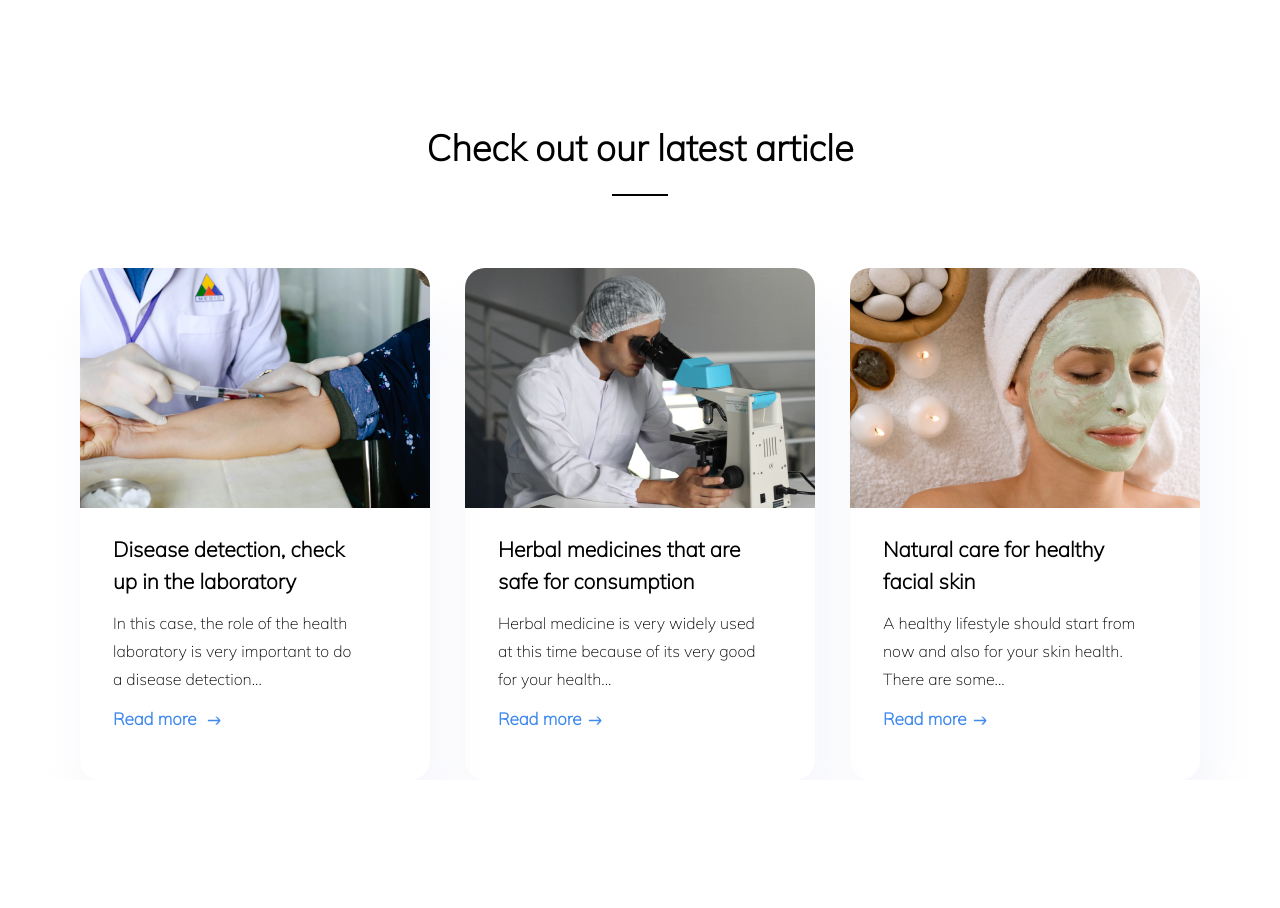
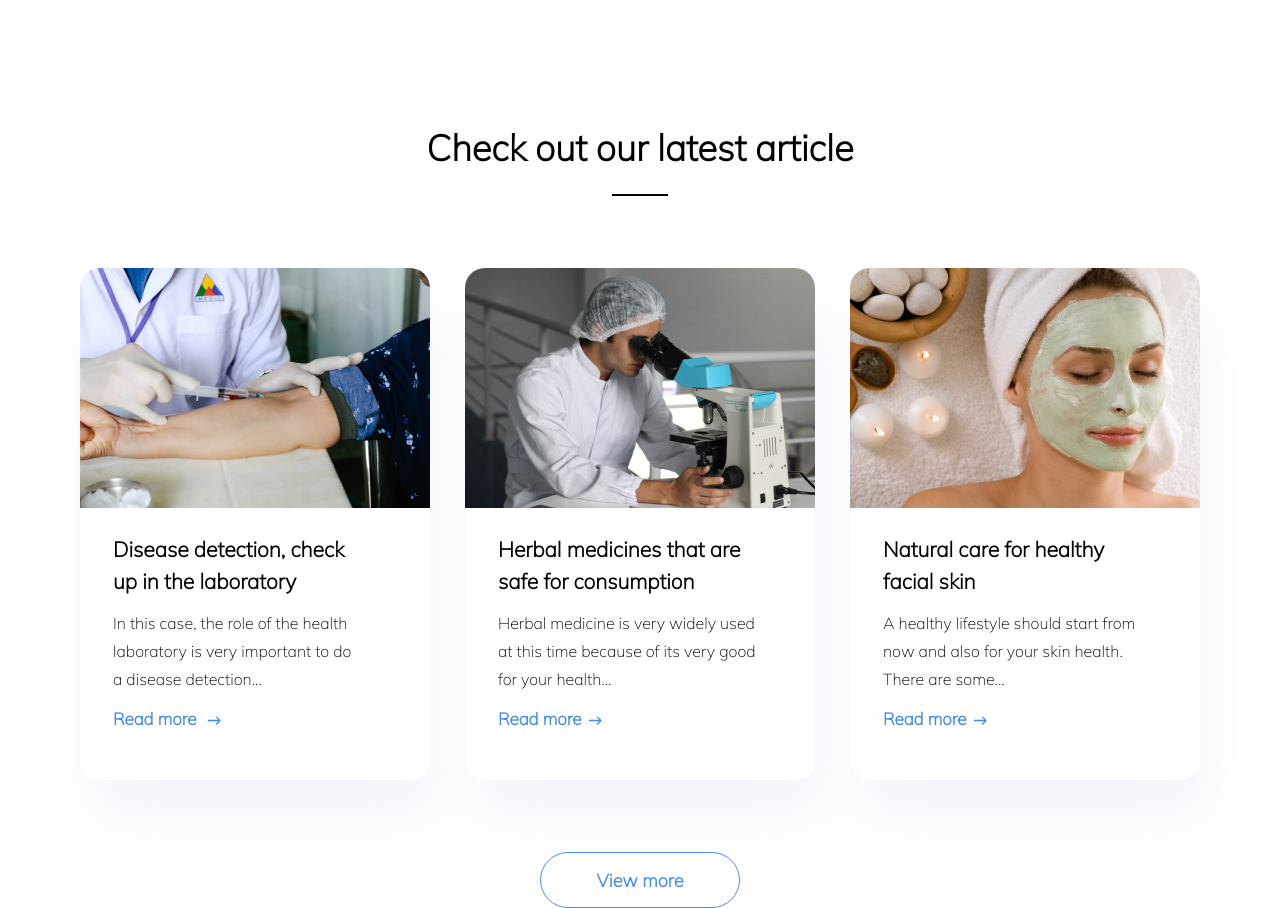
Before and after one commit to marko545/trafalgar, a website: page index.html in a window 1280 px wide. Shown: the part 4240-5148 px from the top of the page. Before the commit the page ends 5020 px from the top, so only its background shows below. Drawn offline with nearby package versions, Linux system fonts and the light colour scheme.

Commit message:
second commit

```diff
--- a/index.html
+++ b/index.html
@@ -118,7 +118,7 @@
 
 
      <div class="leadingText">
-        <h4>Leading healthcare providers</h4>
+        <h4>Leading healthcare</br> providers</h4>
         <div class="border2"></div>
      <p>Trafalgar provides progressive, and affordable</br> healthcare, accessible on mobile and online for</br> everyone. To us, it’s not just work. We take pride</br> in the solutions we deliver</p>
 
@@ -196,7 +196,7 @@
 </div>
   </div>
 
-  <section>
+  <section class="blog-section">
     <h4>Check out our latest article</h4>
     <div class="border"></div>
     <div class="blogs">
@@ -229,6 +229,7 @@
 </article>
 
     </div>
+    <button type="button" class="button" id="viewAllButton">View more</button>
   </section>
 
         <script src="https://cdn.jsdelivr.net/npm/swiper/swiper-bundle.min.js"></script>
--- a/style.css
+++ b/style.css
@@ -315,6 +315,7 @@ div.service-card p {
   margin-top: 270px;
   flex-wrap: wrap;
   margin-bottom: 60px;
+  width: 1273px;
 }
 
 .leadingText p {
@@ -326,7 +327,7 @@ div.service-card p {
 }
 
 .leadingText {
-  width: 445px;
+  width: 486px;
   height: auto;
   margin-top: 57px;
 }
@@ -374,7 +375,10 @@ div.service-card p {
   margin-top: 270px;
   flex-wrap: wrap;
   margin-bottom: 60px;
+  width: 1156px;
+
 }
+
 
 .downloadText p {
   font-style: normal;
@@ -382,13 +386,15 @@ div.service-card p {
   font-size: 18px;
   line-height: 30px;
   color: #7d7987;
-  margin-left: auto;
+
+
 }
 
 .downloadText {
-  width: 445px;
+  width: 420px;
   height: auto;
   margin-top: 36px;
+
 }
 
 .download h4 {
@@ -397,6 +403,7 @@ div.service-card p {
   font-size: 36px;
   line-height: 56px;
   margin-left: auto;
+  margin-right: auto;
 }
 
 #download-btn {
@@ -651,3 +658,33 @@ span.swiper-pagination-bullet {
   width: 10px;
   height: 10px;
 }
+
+#viewAllButton {
+  background: white;
+  border-radius: 55px;
+  width: 200px;
+  height: 56px;
+  border: 1.4px solid #458ff6;
+  border-radius: 55px;
+  font-family: "Mulish";
+  font-style: normal;
+  font-weight: 700;
+  font-size: 18px;
+  color: #458ff6;
+  cursor: pointer;
+  font-weight: 700;
+  font-size: 18px;
+
+
+  margin-left: 460px;
+  margin-top: 72px;
+
+
+}
+
+section.blog-section {
+width: 1120px;
+margin-left: auto;
+margin-right: auto;
+
+}
```
